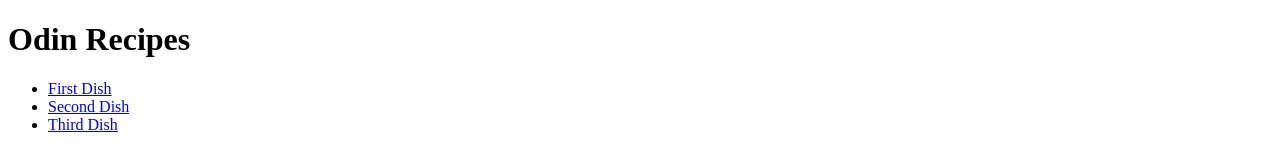
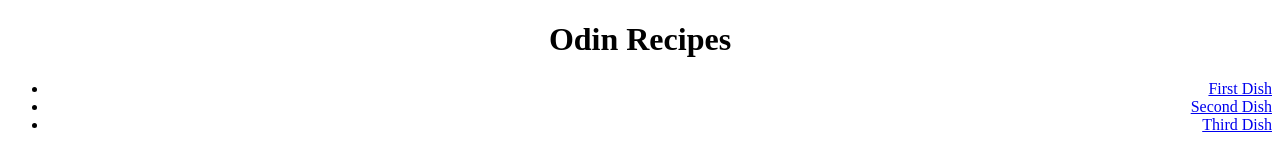
Before and after one commit to Iaintgotnoclout/odin-recipes, a plain HTML site: page index.html in a window 1280 px wide. Drawn offline with Linux system fonts and the light colour scheme.

Commit message:
Added style.css file
Changes aren't permanent feel free to change for
style.css.

```diff
--- a/index.html
+++ b/index.html
@@ -2,14 +2,15 @@
 <html lang="en">
     <head>
         <meta charset="utf-8">
+        <link rel="stylesheet" href="style.css">
         <title>O-Recipes</title>
     </head>
     <body>
-        <h1>Odin Recipes</h1>
+        <h1 id="title">Odin Recipes</h1>
         <ul>
-            <li><a href="./pages/dishone.html">First Dish</a></li>
-            <li><a href="./pages/dishtwo.html">Second Dish </a></li>
-            <li><a href="./pages/dishthree.html">Third Dish</a></li>
+            <li class="recipe-list"><a href="./pages/dishone.html">First Dish</a></li>
+            <li class="recipe-list"><a href="./pages/dishtwo.html">Second Dish </a></li>
+            <li class="recipe-list"><a href="./pages/dishthree.html">Third Dish</a></li>
         </ul>
     </body>
 </html>
--- /dev/null
+++ b/style.css
@@ -0,0 +1,9 @@
+/* style.css */
+
+#title {
+    text-align: center;
+}
+
+.recipe-list {
+    text-align: right;
+}
```
